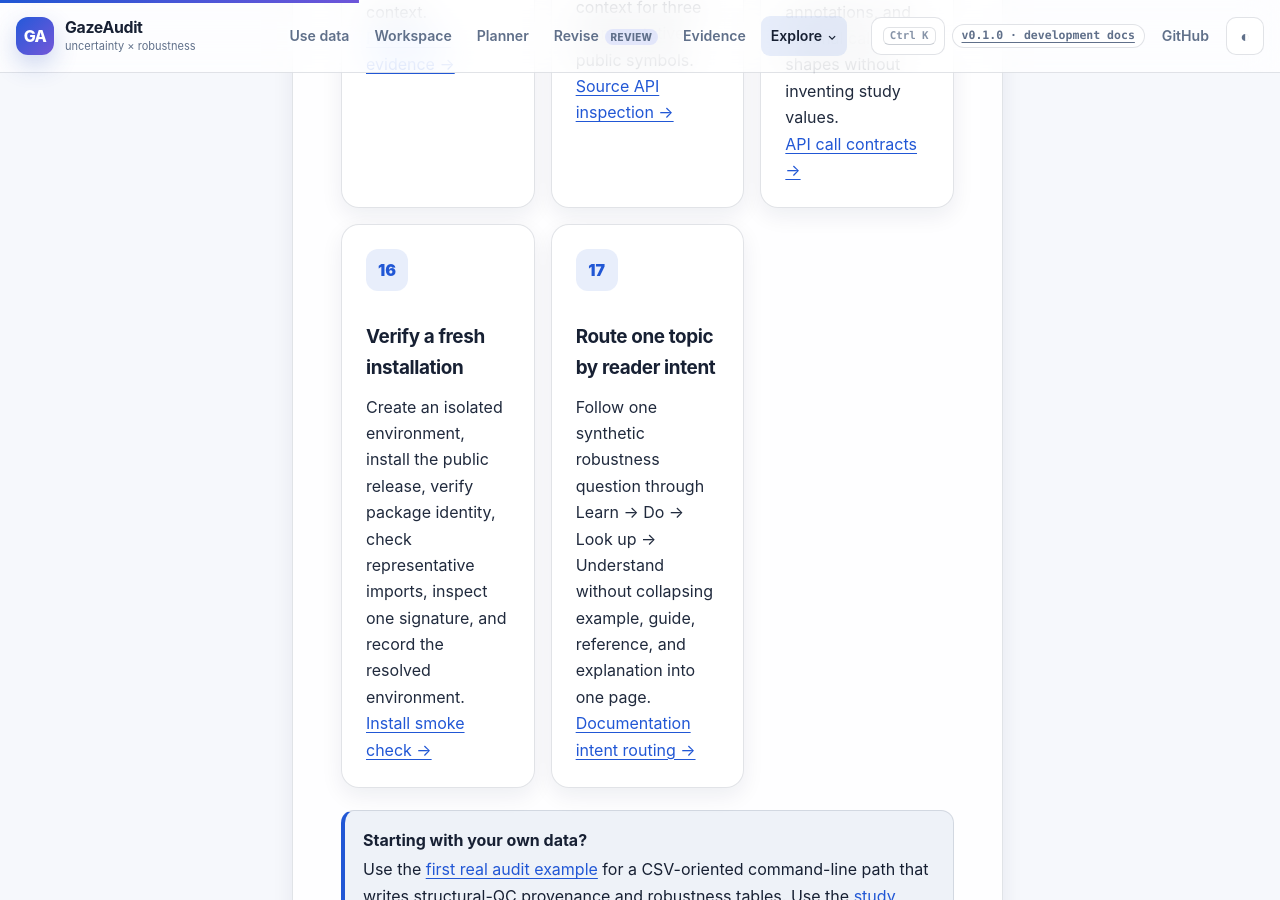
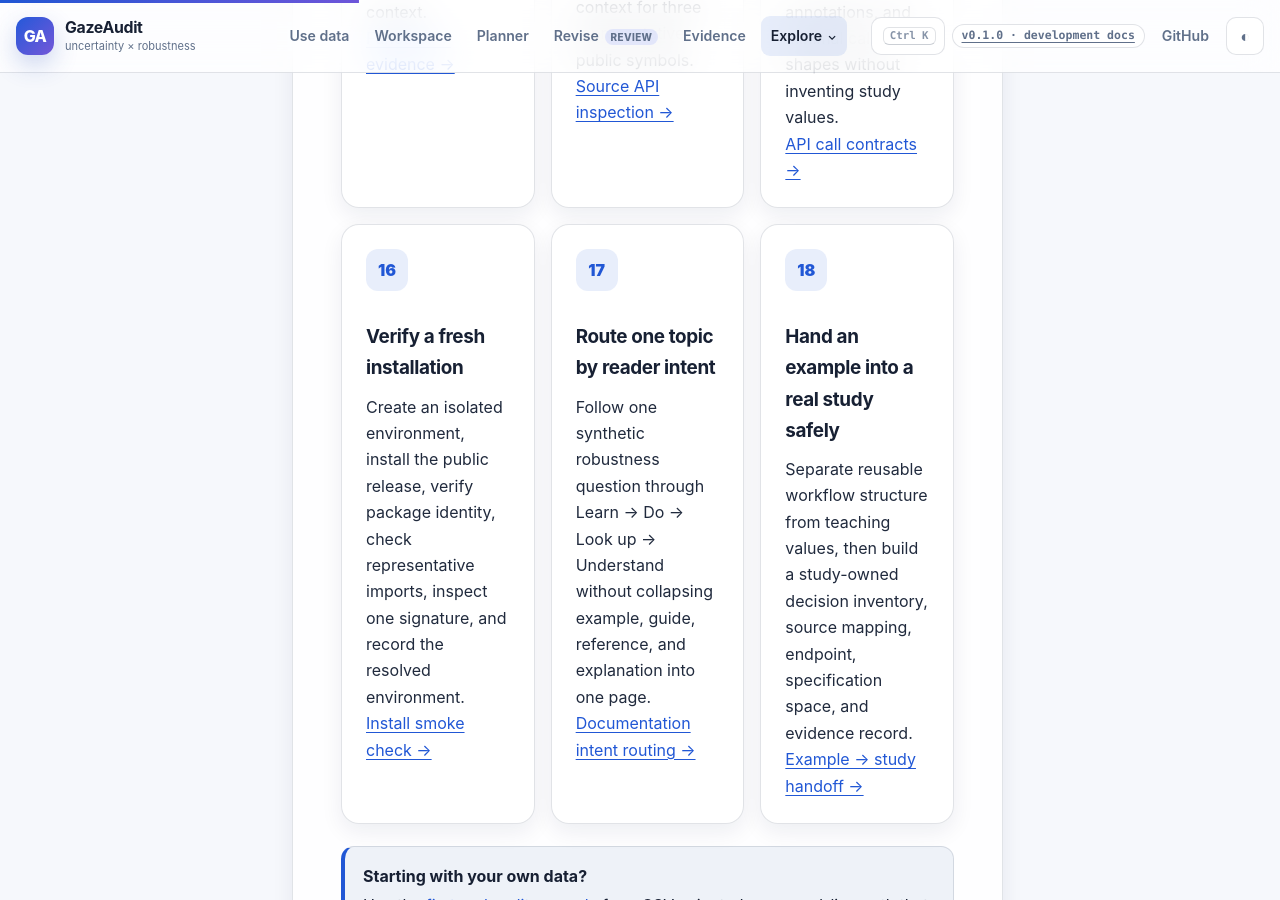
Before and after one commit to stefanosbalaskas/GazeAudit, a Jekyll site: the page built from docs/examples/index.md, in a window 1280 px wide and 900 px high, scrolled down 3290 px. Built offline with Jekyll 4.4.1, drawn with Linux system fonts in a browser that asks for light colours; some of the changed text lies outside the part shown.

Commit message:
docs: surface example-to-study handoff

```diff
--- a/docs/examples/index.md
+++ b/docs/examples/index.md
@@ -112,6 +112,12 @@ These examples are intentionally small. Demonstration datasets are **synthetic u
     <h3>Route one topic by reader intent</h3>
     <p>Follow one synthetic robustness question through Learn → Do → Look up → Understand without collapsing example, guide, reference, and explanation into one page.</p>
     <p><a href="documentation-intent-routing/">Documentation intent routing →</a></p>
+  </article>
+  <article class="card">
+    <div class="card-icon" aria-hidden="true">18</div>
+    <h3>Hand an example into a real study safely</h3>
+    <p>Separate reusable workflow structure from teaching values, then build a study-owned decision inventory, source mapping, endpoint, specification space, and evidence record.</p>
+    <p><a href="example-to-study-handoff/">Example → study handoff →</a></p>
   </article>
 </div>
 
```
